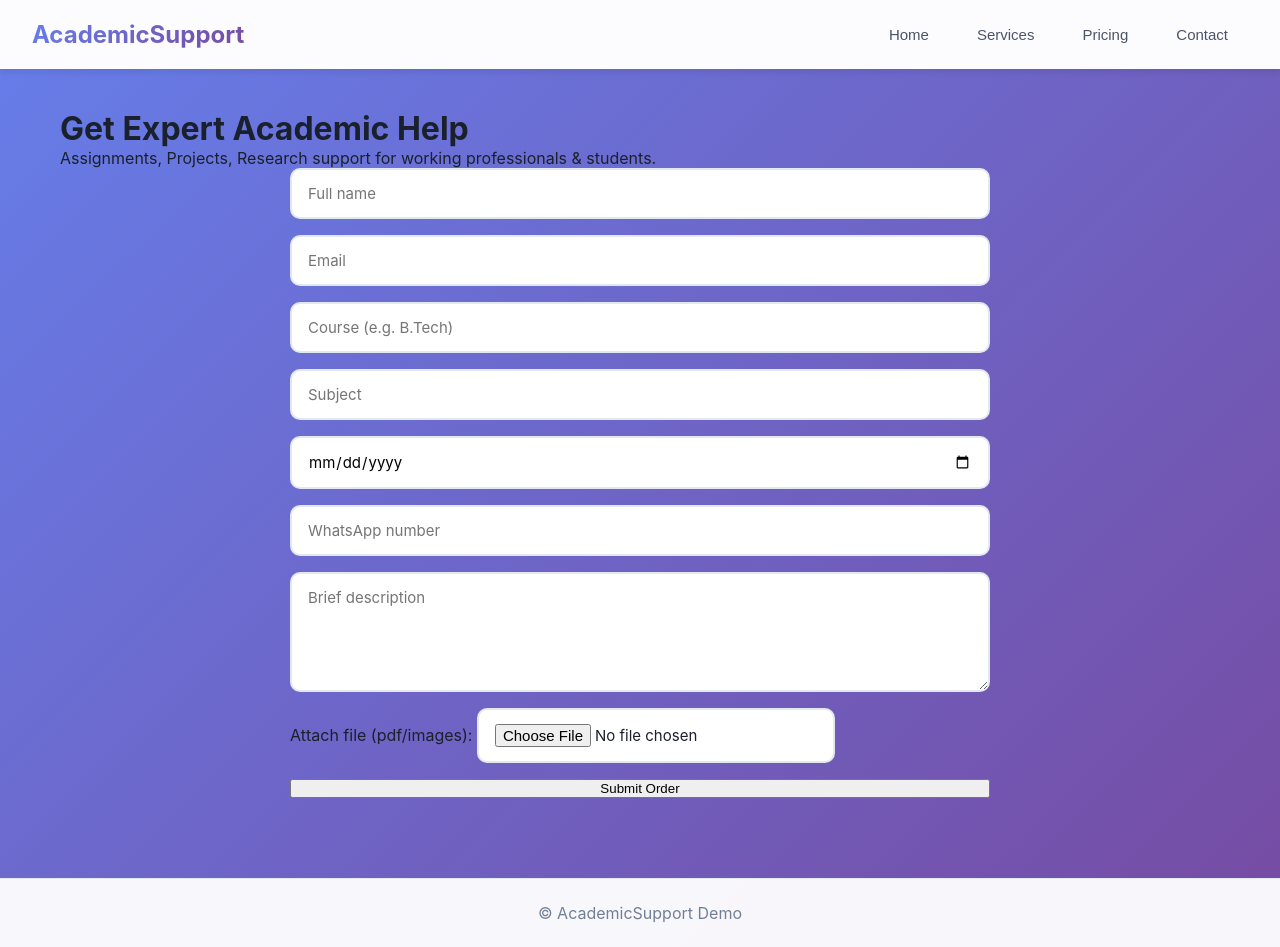
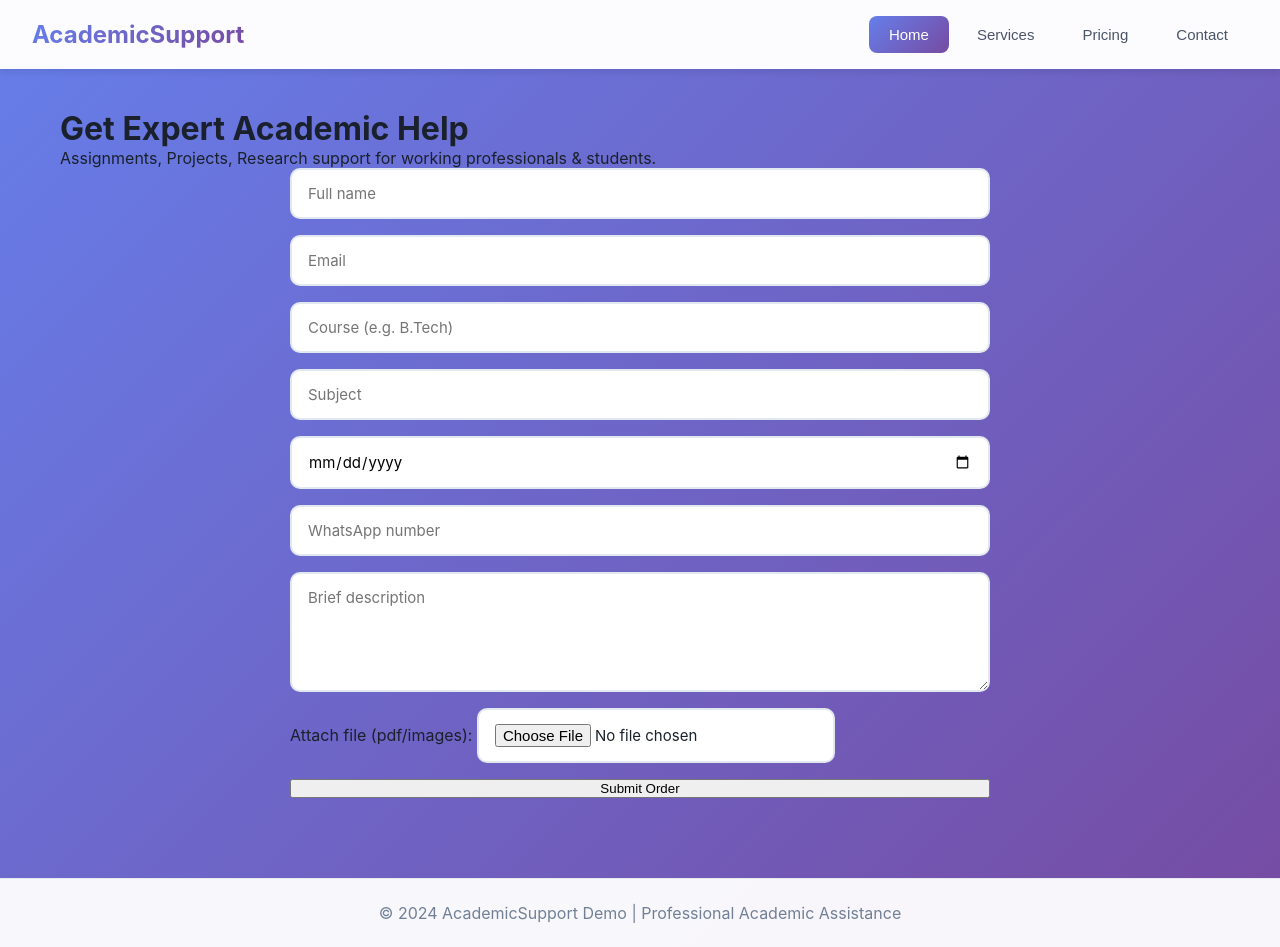
Before and after one commit to viralsparkconnect-hue/student-assist-portal, a React (Vite) app in the folder app/: page / in a window 1280 px wide. Built offline with nearby package versions, Linux system fonts and the light colour scheme.

Commit message:
Update App.jsx

```diff
--- a/app/src/App.jsx
+++ b/app/src/App.jsx
@@ -6,24 +6,47 @@ import Contact from './pages/Contact'
 
 export default function App(){
   const [route, setRoute] = React.useState('home')
+
   return (
     <div className='app'>
       <header className='topbar'>
         <div className='logo'>AcademicSupport</div>
         <nav>
-          <button onClick={()=>setRoute('home')}>Home</button>
-          <button onClick={()=>setRoute('services')}>Services</button>
-          <button onClick={()=>setRoute('pricing')}>Pricing</button>
-          <button onClick={()=>setRoute('contact')}>Contact</button>
+          <button
+            onClick={() => setRoute('home')}
+            className={route === 'home' ? 'active' : ''}
+          >
+            Home
+          </button>
+          <button
+            onClick={() => setRoute('services')}
+            className={route === 'services' ? 'active' : ''}
+          >
+            Services
+          </button>
+          <button
+            onClick={() => setRoute('pricing')}
+            className={route === 'pricing' ? 'active' : ''}
+          >
+            Pricing
+          </button>
+          <button
+            onClick={() => setRoute('contact')}
+            className={route === 'contact' ? 'active' : ''}
+          >
+            Contact
+          </button>
         </nav>
       </header>
       <main className='container'>
-        {route==='home' && <Home/>}
-        {route==='services' && <Services/>}
-        {route==='pricing' && <Pricing/>}
-        {route==='contact' && <Contact/>}
+        {route === 'home' && <Home/>}
+        {route === 'services' && <Services/>}
+        {route === 'pricing' && <Pricing/>}
+        {route === 'contact' && <Contact/>}
       </main>
-      <footer className='footer'>© AcademicSupport Demo</footer>
+      <footer className='footer'>
+        © 2024 AcademicSupport Demo | Professional Academic Assistance
+      </footer>
     </div>
   )
 }
```
